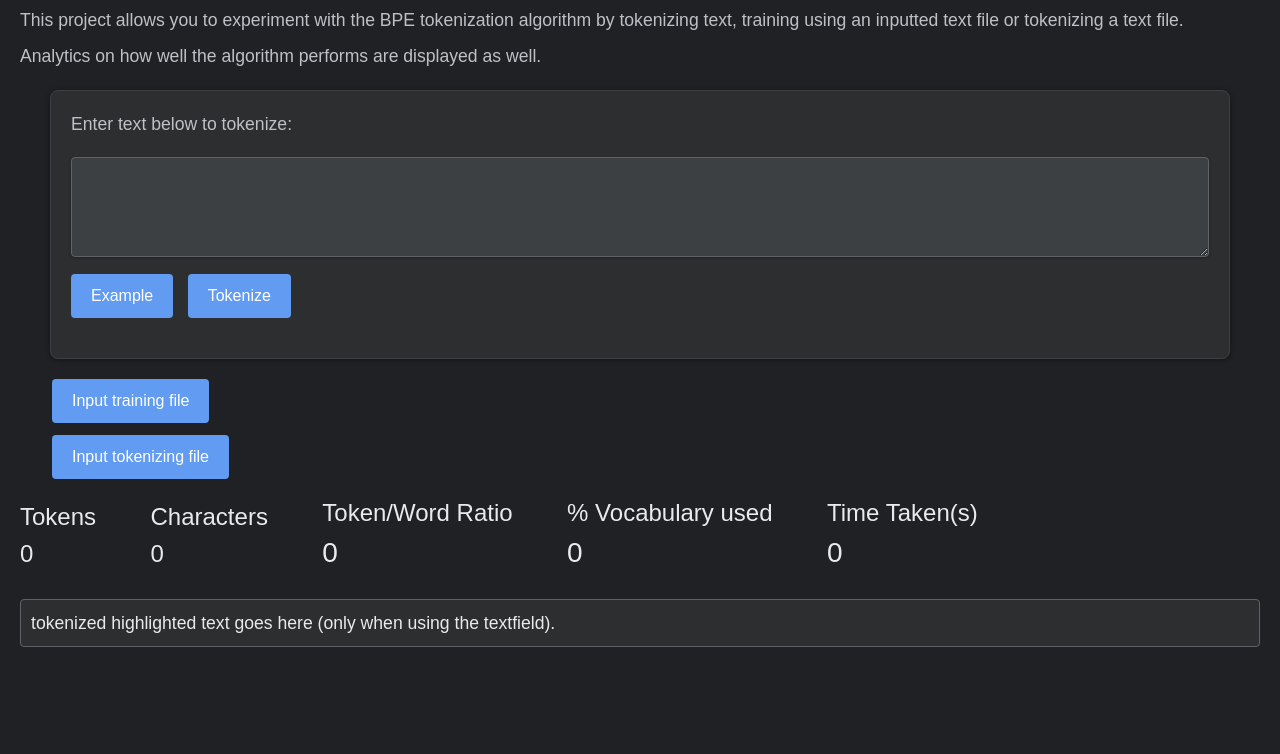
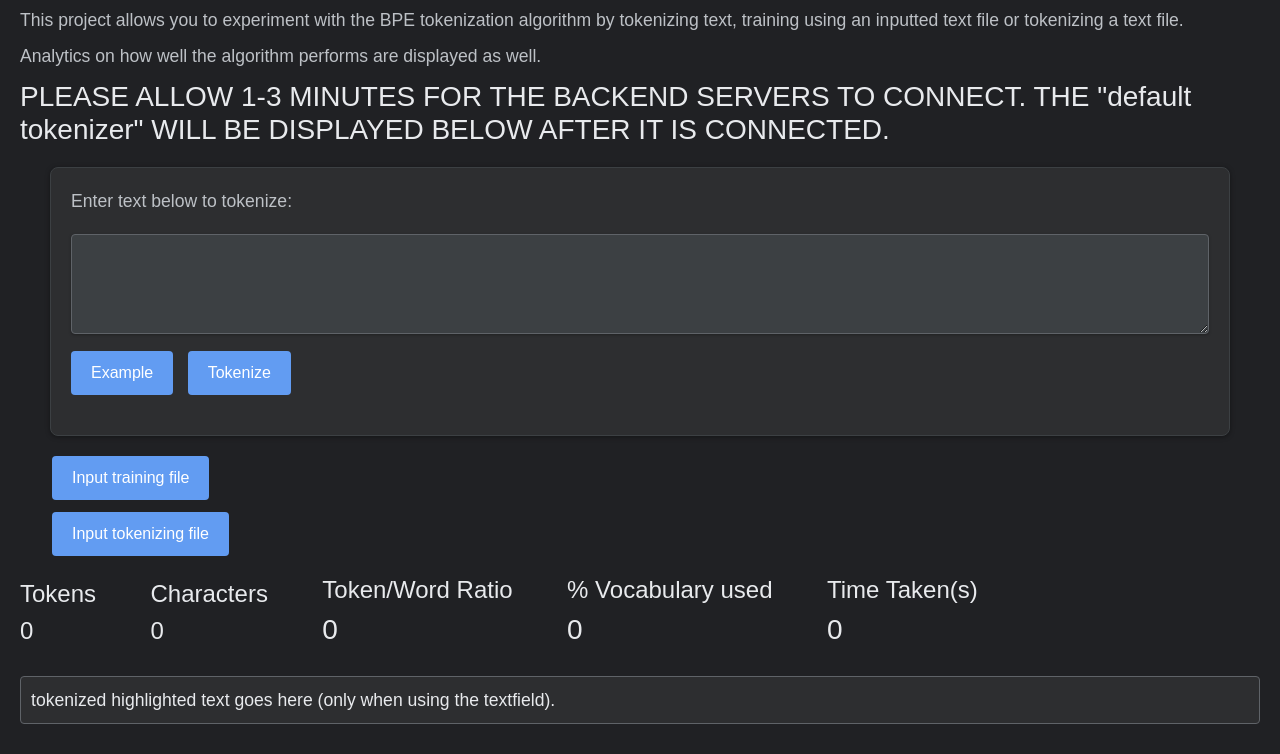
Before and after one commit to KishalanPather/IBPE-tokenizer, a plain HTML site: page frontend/index.html in a window 1280 px wide. Shown: the part 152-906 px from the top of the page. Before the commit the page ends 829 px from the top, so only its background shows below. Drawn offline with nearby package versions, Linux system fonts and the light colour scheme; no server answers.

Commit message:
Update index.html

```diff
--- a/frontend/index.html
+++ b/frontend/index.html
@@ -13,6 +13,7 @@
         <p>Tokens are common sequences of characters found in a set of text. The BPE tokenizer is a subword tokenization algorithm that is used as a crucial preprocessing step in Natural Language Processing(NLP).</p>
         <p>This project allows you to experiment with the BPE tokenization algorithm by tokenizing text, training using an inputted text file or tokenizing a text file. </p>
         <p>Analytics on how well the algorithm performs are displayed as well.</p>
+        <H3>PLEASE ALLOW 1-3 MINUTES FOR THE BACKEND SERVERS TO CONNECT. THE "default tokenizer" WILL BE DISPLAYED BELOW AFTER IT IS CONNECTED.</H3>
     </div>
     <form class="typed-text-form">
         <p>Enter text below to tokenize:</p>
```
